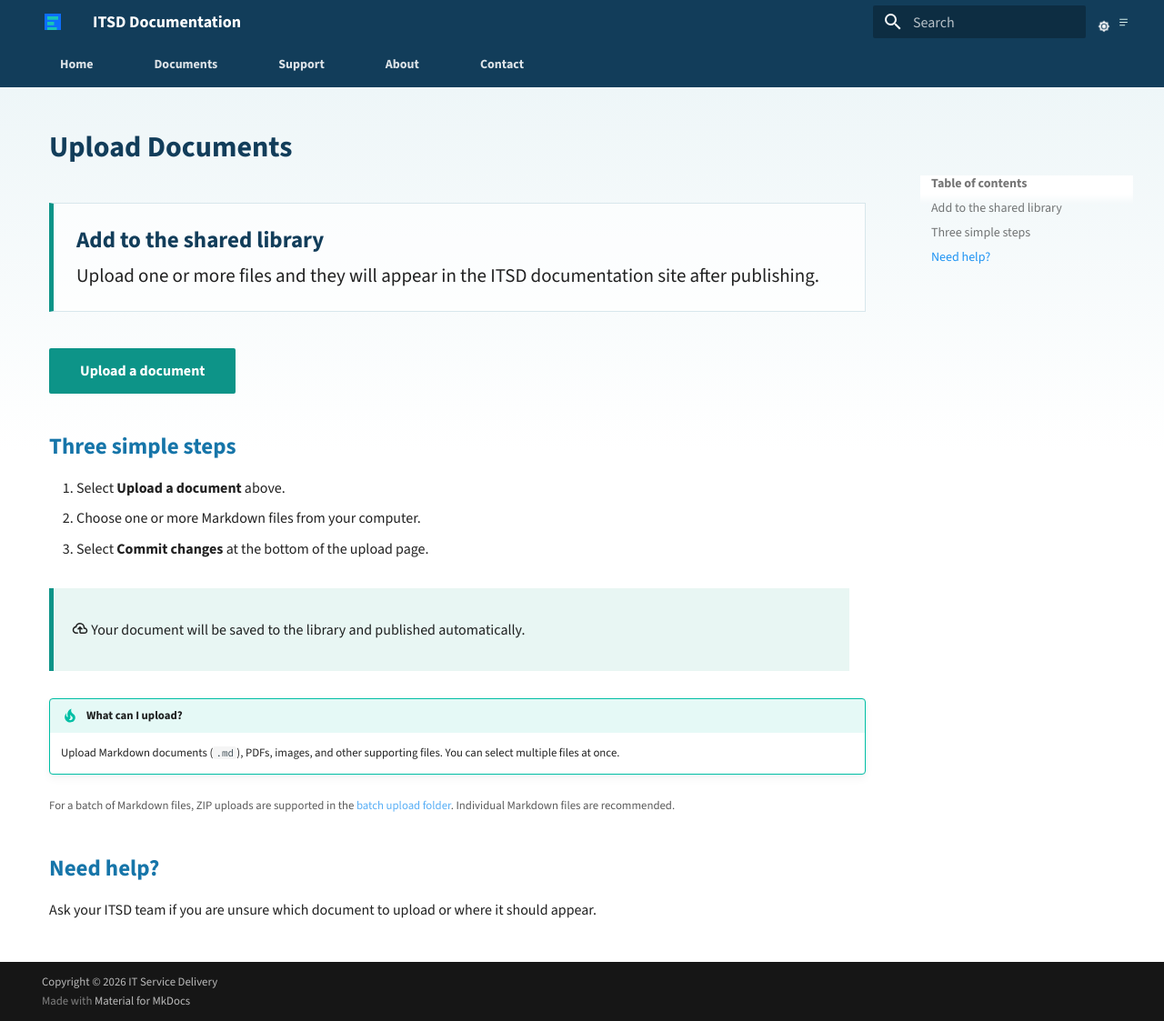
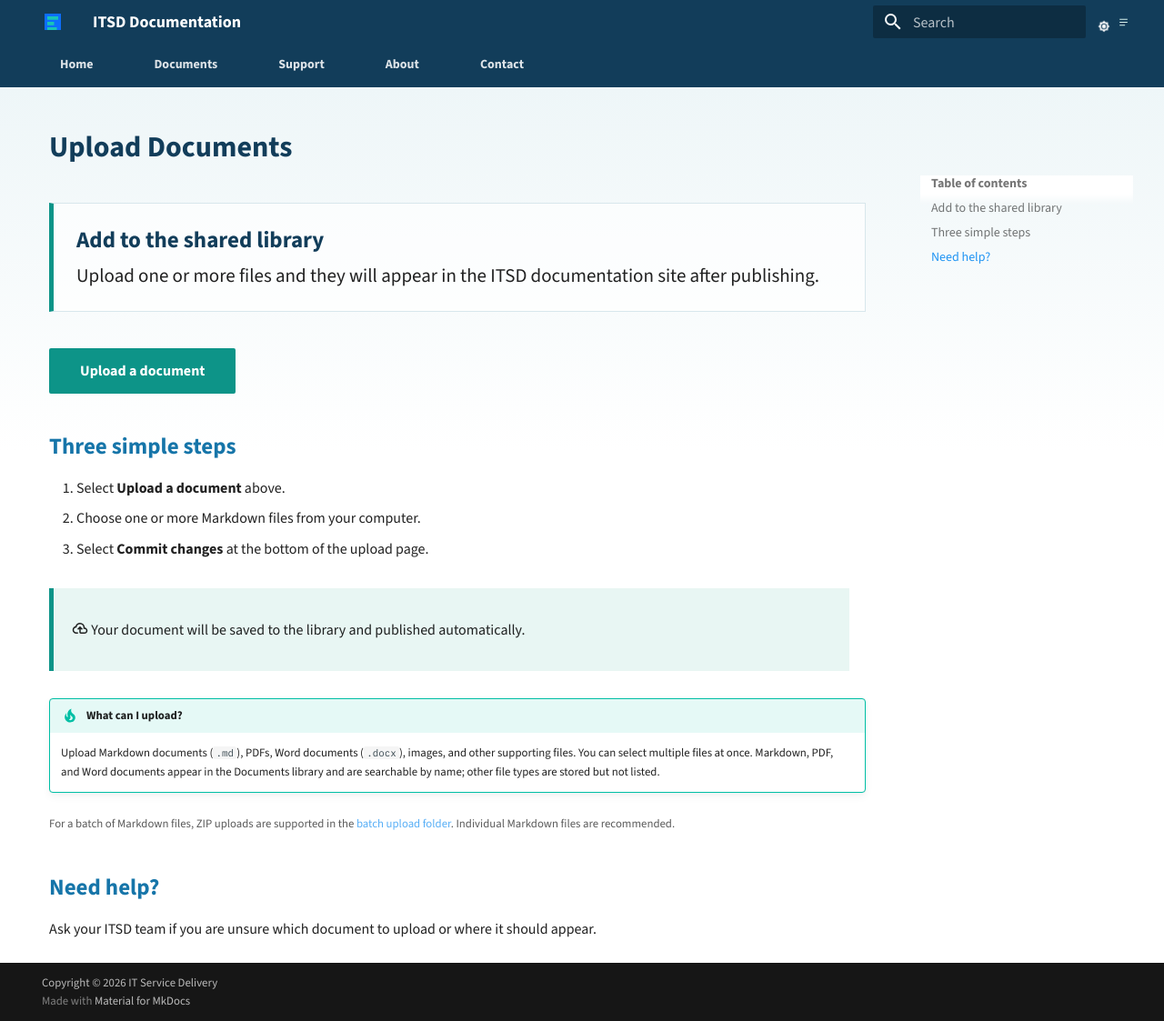
Before and after one commit to dgooding/mkdocs-basic, an MkDocs documentation site: the page built from docs/upload-documents.md, in a window 1280 px wide and 1123 px high. Shown: the whole window at 91% size. Built offline with MkDocs 1.6.1 and Material for MkDocs 9.7.7, drawn with Linux system fonts in a browser that asks for light colours.

Commit message:
docs: auto-update 2026-08-27 03:22:34

```diff
--- a/docs/upload-documents.md
+++ b/docs/upload-documents.md
@@ -24,7 +24,7 @@
 
 !!! tip "What can I upload?"
 
-    Upload Markdown documents (`.md`), PDFs, images, and other supporting files. You can select multiple files at once.
+    Upload Markdown documents (`.md`), PDFs, Word documents (`.docx`), images, and other supporting files. You can select multiple files at once. Markdown, PDF, and Word documents appear in the Documents library and are searchable by name; other file types are stored but not listed.
 
 <small>For a batch of Markdown files, ZIP uploads are supported in the [batch upload folder](https://github.com/dgooding/mkdocs-basic/upload/main/docs/incoming). Individual Markdown files are recommended.</small>
 
```
Also changed, not shown: docs/uploaded-documents.md (+1 -0 lines).
